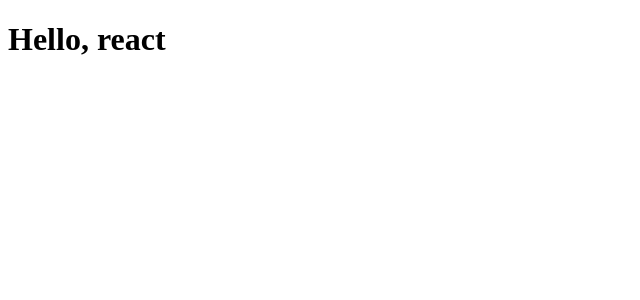
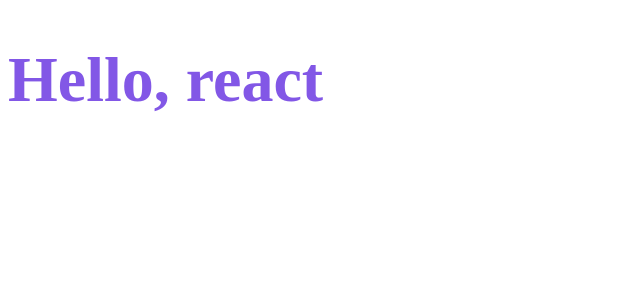
Before and after one commit to caleb-freitas/dtmoney, a React (Create React App) app: page / in a window 1280 px wide. Shown: the top 300 px of the page, without its empty margins (0-640 px from the left). Built offline with nearby package versions, Linux system fonts and the light colour scheme.

Commit message:
chore: add styled-components

```diff
--- a/package.json
+++ b/package.json
@@ -6,6 +6,7 @@
     "react": "^18.1.0",
     "react-dom": "^18.1.0",
     "react-scripts": "5.0.1",
+    "styled-components": "^5.3.5",
     "web-vitals": "^2.1.4"
   },
   "devDependencies": {
@@ -16,6 +17,7 @@
     "@types/node": "^16.11.36",
     "@types/react": "^18.0.9",
     "@types/react-dom": "^18.0.4",
+    "@types/styled-components": "^5.1.25",
     "typescript": "^4.6.4"
   },
   "scripts": {
--- a/src/App.tsx
+++ b/src/App.tsx
@@ -1,5 +1,12 @@
+import styled from "styled-components"
+
+const Title = styled.h1`
+  color: #8257e6;
+  font-size: 64px;
+`
+
 export function App() {
   return (
-    <h1>Hello, react</h1>
+    <Title>Hello, react</Title>
   )
 }
```
Also changed, not shown: 1 other file (tests, documents, lock files or other folders).
